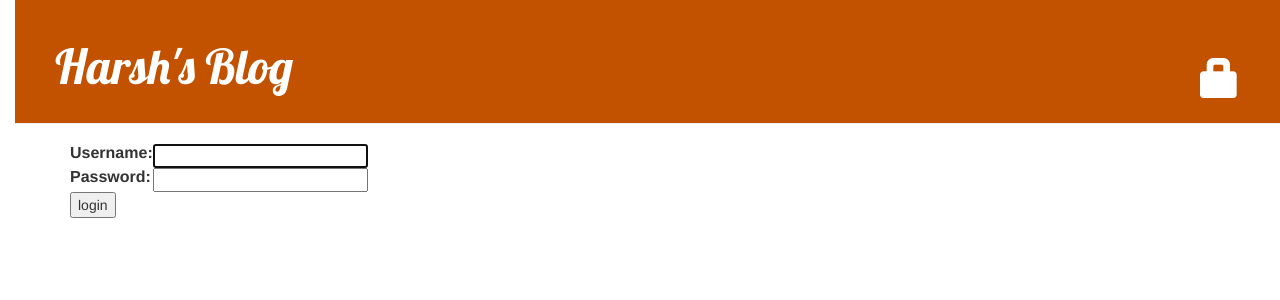
After one commit to harshsanjiv/My-First-Blog, a Django app: page /accounts/login/ in a window 1280 px wide. The commit adds this page. Shown: the top 300 px of the page. Run offline with Django 3.2, Linux system fonts and the light colour scheme; some libraries are stand-ins or nearby versions.

Commit message:
my login

```diff
--- a/blog/models.py
+++ b/blog/models.py
@@ -11,6 +11,7 @@ class Post(models.Model):
     text=models.TextField()
     created_date=models.DateTimeField(default=timezone.now)
     published_date=models.DateTimeField(blank=True,null=True)
+    image=models.ImageField(blank=True,null=True)
 
 
 
--- a/blog/static/css/blog.css
+++ b/blog/static/css/blog.css
@@ -53,3 +53,11 @@ h1, h2, h3, h4 {
 .post h2 a, .post h2 a:visited {
     color: #000000;
 }
+.publish_draft, .publish_draft:hover, .publish_draft:visited{
+    color: #ffffff;
+    float: right;
+    font-size: 40px;
+    margin-right:85px;
+    margin-top:-45px;
+}
+}
--- a/blog/templates/blog/base.html
+++ b/blog/templates/blog/base.html
@@ -4,7 +4,7 @@
         <title>Harsh's Blog</title>
         <link rel="stylesheet" href="//maxcdn.bootstrapcdn.com/bootstrap/3.2.0/css/bootstrap.min.css">
         <link rel="stylesheet" href="//maxcdn.bootstrapcdn.com/bootstrap/3.2.0/css/bootstrap-theme.min.css">
-        <link href='//fonts.googleapis.com/css?family=Lobster&subset=latin,latin-ext' rel='stylesheet' type='text/css'>
+        <link href='//fonts.googleapis.com/css?family=Lobster&subset=latin,latin-ext' rel='stylesheet' type='text/css'/>
 
         <link rel="stylesheet" href="{% static 'css/blog.css' %}">
     </head>
@@ -13,6 +13,10 @@
             <h1><a href="/">Harsh's Blog</a></h1>
             {% if user.is_authenticated %}
                 <a href="{% url 'post_new' %}" class="top-menu"><span class="glyphicon glyphicon-plus"></span></a>
+                <a href="{% url 'post_draft_list' %}" class="publish_draft"><span class="glyphicon glyphicon-edit"></span></a>
+                <p class="top-menu">Hello {{ user.username }} <small>(<a href="{% url 'logout' %}">Log out</a>)</small></p>
+            {% else %}
+                <a href="{% url 'login' %}" class="top-menu"><span class="glyphicon glyphicon-lock"></span></a>
             {% endif %}
 
         </div>
--- /dev/null
+++ b/blog/templates/registration/login.html
@@ -0,0 +1,24 @@
+{% extends "blog/base.html" %}
+
+{% block content %}
+    {% if form.errors %}
+        <p>Your username and password didn't match. Please try again.</p>
+    {% endif %}
+
+    <form method="post" action="{% url 'login' %}">
+    {% csrf_token %}
+        <table>
+        <tr>
+            <td>{{ form.username.label_tag }}</td>
+            <td>{{ form.username }}</td>
+        </tr>
+        <tr>
+            <td>{{ form.password.label_tag }}</td>
+            <td>{{ form.password }}</td>
+        </tr>
+        </table>
+
+        <input type="submit" value="login" />
+        <input type="hidden" name="next" value="{{ next }}" />
+    </form>
+{% endblock %}
--- a/blog/urls.py
+++ b/blog/urls.py
@@ -4,4 +4,7 @@ from . import views
 urlpatterns = [
     path('', views.post_list, name='post_list'),
     path('post/<int:pk>/', views.post_detail, name='post_detail'),
+    path('drafts/', views.post_draft_list, name='post_draft_list'),
+    path('post/<pk>/publish/', views.post_publish, name='post_publish'),
+    path('post/<pk>/remove/', views.post_remove, name='post_remove'),
 ]
--- a/mysite/settings.py
+++ b/mysite/settings.py
@@ -124,3 +124,5 @@ STATIC_ROOT=os.path.join(BASE_DIR, 'static')
 
 MEDIA_ROOT= os.path.join(BASE_DIR,'media')
 MEDIA_URL='/media/'
+
+LOGIN_REDIRECT_URL='/'
--- a/mysite/urls.py
+++ b/mysite/urls.py
@@ -16,12 +16,16 @@ Including another URLconf
 from django.contrib import admin
 from django.urls import path, include
 from blog import views
+from django.contrib.auth import  views as auth_views
+from django.conf.urls import url
 
 urlpatterns = [
     path('admin/', admin.site.urls),
     path('', include('blog.urls')),
      path('post/new/', views.post_new, name="post_new"),
-     path('post/<int:pk>/edit/',views.post_edit,name="post_edit")
+     path('post/<int:pk>/edit/',views.post_edit,name="post_edit"),
+     path('accounts/login/',auth_views.LoginView.as_view(), name='login'),
+     path('accounts/logout/', auth_views.LogoutView.as_view(next_page='/'), name='logout'),
 ]
 from django.contrib.staticfiles.urls import staticfiles_urlpatterns
 
```
Also changed, not shown: blog/templates/blog/post_detail.html (+6 -1 lines), blog/templates/blog/post_draft_list.html (added, +11 -0 lines), blog/views.py (+28 -4 lines), blog/templates/blog/registration.txt (added).
